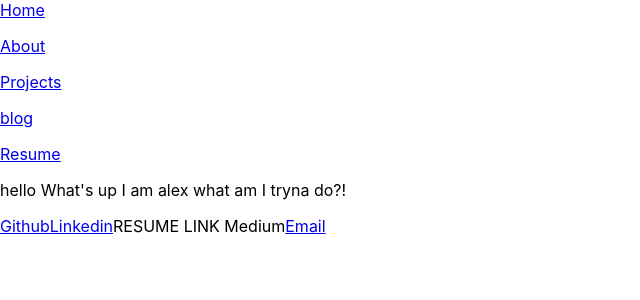
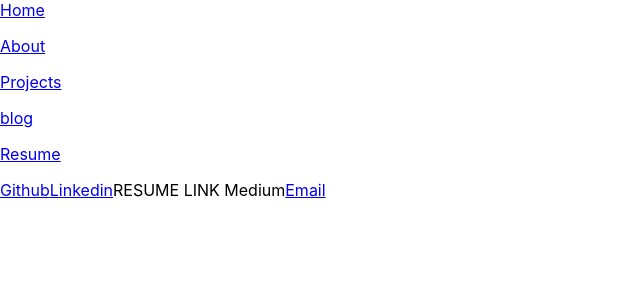
Before and after one commit to magic-onion/my-site, a React (Create React App) app: page / in a window 1280 px wide. Shown: the top 300 px of the page, without its empty margins (0-640 px from the left). Built offline with nearby package versions, Linux system fonts and the light colour scheme.

Commit message:
changing some content up

```diff
--- a/src/containers/Blog.js
+++ b/src/containers/Blog.js
@@ -4,7 +4,7 @@ class Blog extends React.Component {
   render() {
     return(
       <div className='blog'>
-      THE Blog SECTION
+      Here you can find a number of articles I have written on technical subjects. I hope you enjoy!
       </div>
     )
   }
--- a/src/containers/Home.js
+++ b/src/containers/Home.js
@@ -4,7 +4,7 @@ class Home extends React.Component {
   render() {
     return(
       <div className='about'>
-      <p>hello What's up I am alex what am I tryna do?!</p>
+      <p></p>
       </div>
     )
   }
```
